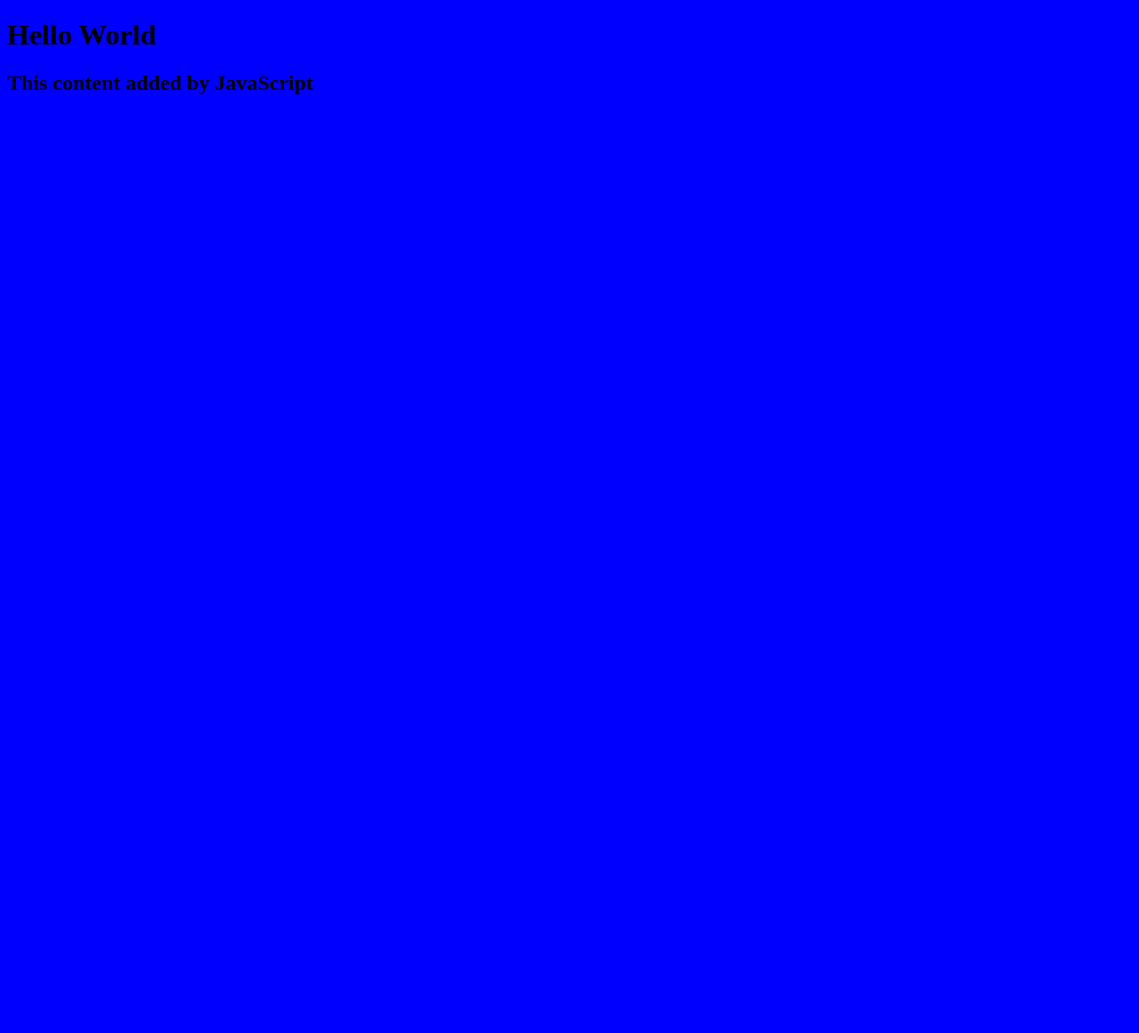
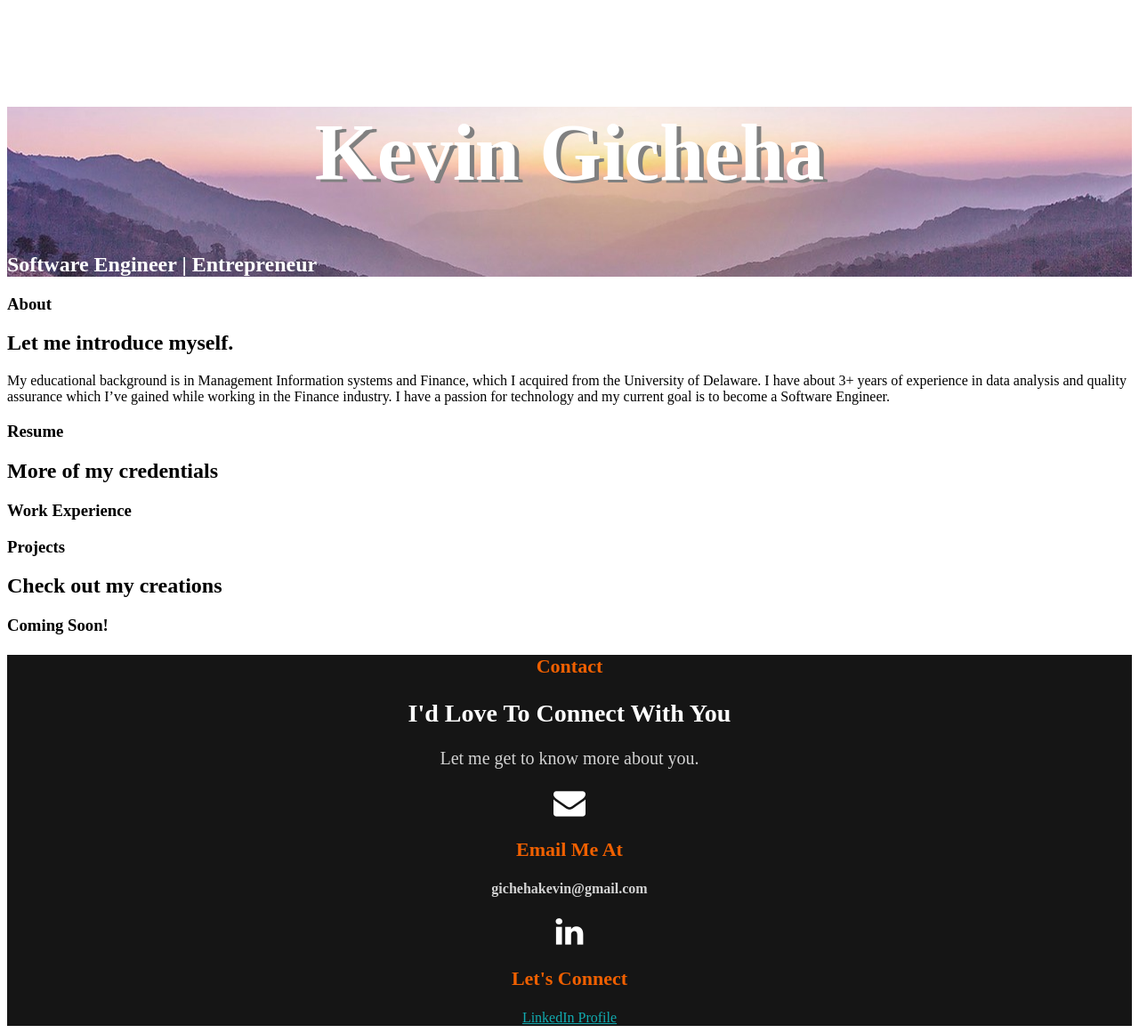
Before and after one commit to kgicheha/my-personal-website, a plain HTML site: page index.html in a window 1280 px wide. Shown: the whole page at 89% size. Before the commit the page ends 800 px from the top, so only its background shows below. Drawn offline with Linux system fonts and the light colour scheme.

Commit message:
updated index.html with section, added css styling in the contact section

```diff
--- a/index.html
+++ b/index.html
@@ -5,10 +5,69 @@
     <meta http-equiv="X-UA-Compatible" content="IE=edge">
     <meta name="viewport" content="width=device-width, initial-scale=1.0">
     <link rel="stylesheet" href="./style.css">
+    <link rel="stylesheet" href="https://cdnjs.cloudflare.com/ajax/libs/font-awesome/4.7.0/css/font-awesome.min.css">
     <title>My Personal Website</title>
+
 </head>
 <body>
-    <h1>Hello World</h1>
+
+
+    <div class ="topnav">
+        <a class ="active" href="#home">HOME</a>
+        <a href="#about">ABOUT</a>
+        <a href="#resume">RESUME</a>
+        <a href="#projects">PROJECTS</a>
+        <a href="#contact">CONTACT</a>
+    </div>
+
+    <div class= "homeSection">
+        <h1>Kevin Gicheha</h1>
+        <h2>Software Engineer | Entrepreneur </h2>
+    </div>
+
+    <div class = "aboutMeSection">
+        <h3>About</h3>
+        <h2>Let me introduce myself.</h2>
+        <p>My educational background is in Management Information systems and Finance, which I acquired from the University of Delaware.
+            I have about 3+ years of experience in data analysis and quality assurance which I’ve gained while working in the Finance industry.
+            I have a passion for technology and my current goal is to become a Software Engineer.
+        </p>
+    </div>
+
+    <div class ="resumeSection">
+        <h3>Resume</h3>
+        <h2>More of my credentials</h2>
+        <h3>Work Experience</h3>
+    </div>
+
+    <div class ="projectSection">
+        <h3>Projects</h3>
+        <h2>Check out my creations</h2>
+        <h3>Coming Soon!</h3>
+    </div>
+
+    <div class ="contactSection">
+        <h3>Contact</h3>
+        <h2>I'd Love To Connect With You</h2>
+        <p>Let me get to know more about you.</p>
+
+        <div class = "contactInfo">
+            <div class="emailInfo" >
+                <i id= "emailLogo" class="fa fa-envelope"></i>
+                <h3>Email Me At</h3>
+                <h4>gichehakevin@gmail.com</h4>
+            </div>
+
+            <div class="linkedInfo">
+                <i id ="linkedInLogo" class="fa fa-linkedin" ></i>
+                <h3>Let's Connect</h3>
+                <a id ="linkedInLink" href="https://www.linkedin.com/in/kevin-gicheha/">LinkedIn Profile</a>
+            </div>
+        </div>
+
+
+
+    </div>
     <script src="script.js"></script>
 </body>
 </html>
--- a/script.js
+++ b/script.js
@@ -1,4 +1,4 @@
-const h2 =document.createElement("h2");
-h2.textContent = "This content added by JavaScript";
+// const h2 =document.createElement("h2");
+// h2.textContent = "This content added by JavaScript";
 
-document.querySelector("body").appendChild(h2);
+// document.querySelector("body").appendChild(h2);
--- a/style.css
+++ b/style.css
@@ -1,3 +1,62 @@
-body {
-    background: blue;
+.homeSection{
+    background-image: url(./images/background_image.jpeg);
+    background-position: center;
+    color: white;
+
 }
+
+.topnav a{
+    overflow: hidden;
+    display: inline-block;
+    padding: 8px 13px;
+    line-height: 32px;
+    font-size: 17px;
+    color: white;
+
+}
+
+h1{
+    text-align: center;
+    font-size: 90px;
+    font-weight: bold;
+    text-shadow: 5px 3px grey;
+}
+
+
+/* CONTACT SECTION */
+.contactSection {
+    background: #151515;
+    text-align: center;
+}
+.contactSection h3 {
+    color: #F06000;
+    font-size: 22px;
+
+}
+.contactSection h2{
+    color: white;
+    font-size: 28px;
+}
+.contactSection p{
+    color: lightgray;
+    font-size: 20px;
+}
+.contactSection h4 {
+    color: lightgray;
+}
+#emailLogo, #linkedInLogo{
+    color: white;
+    font-size: 36px;
+}
+
+#linkedInLink {
+    color: #11ABB0;
+    border-bottom-style: none;
+
+}
+/* .emailInfo {
+    float: left;
+}
+.linkedInfo {
+    float: right;
+} */
```
Also changed, not shown: images/background_image.jpeg (added).
